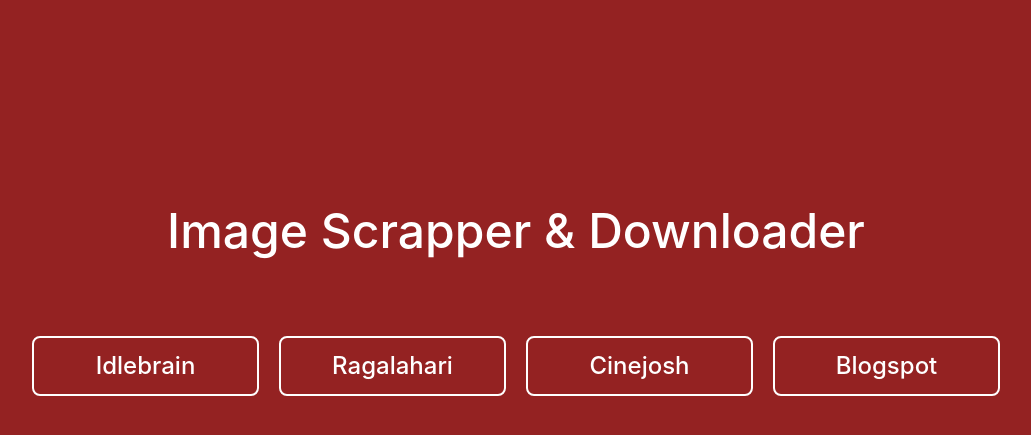
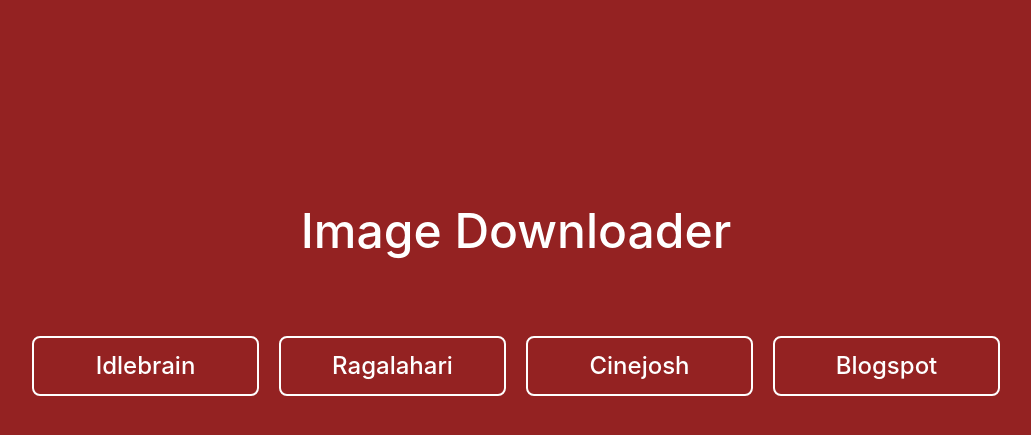
Before and after one commit to Ram-95/Image_downloader_flask, a Flask app: page / in a window 1280 px wide. Shown: the top 435 px of the page, without its empty margins (124-1155 px from the left). Run offline with Flask 2, Linux system fonts and the light colour scheme; some libraries are stand-ins or nearby versions.

Commit message:
Changed Title

```diff
--- a/templates/homepage.html
+++ b/templates/homepage.html
@@ -13,7 +13,7 @@
 {% block content %}
 <div class="container main_container">
     <div class="main_title">
-        <h2>Image Scrapper & Downloader</h2>
+        <h2>Image Downloader</h2>
     </div>
     <div class="choices">
         <a class="choice_links" href="{{ url_for('Idlebrain') }}">Idlebrain</a>
```
